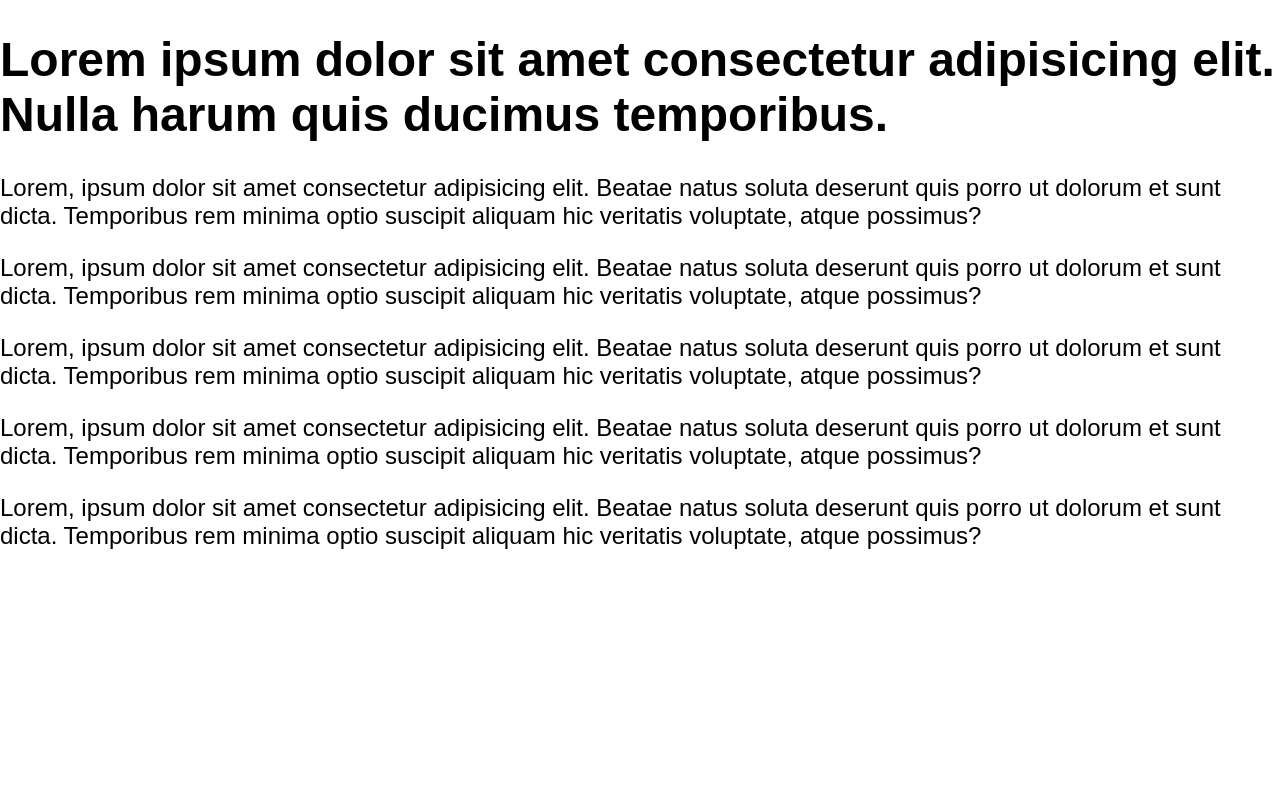
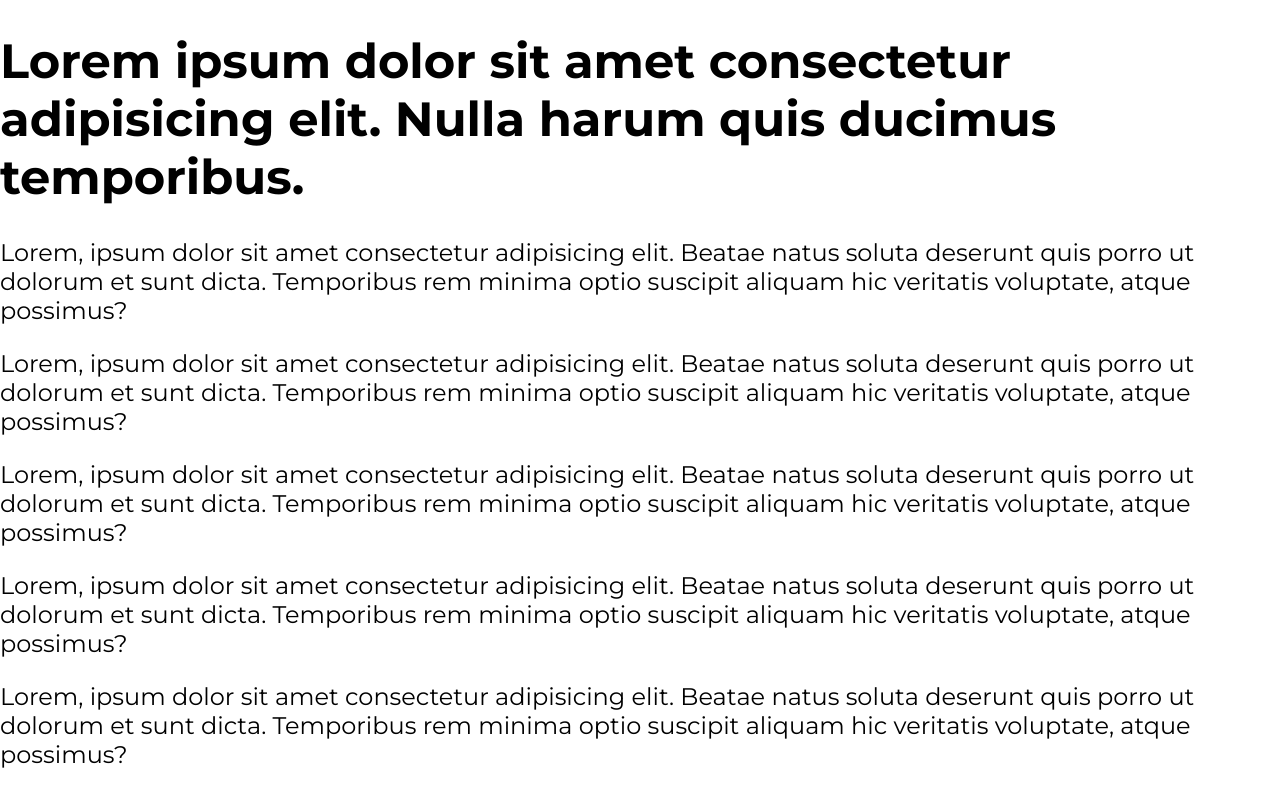
Before and after one commit to OddyHater/font-practice, a plain HTML site: page index.html in a window 1280 px wide. Drawn offline with Linux system fonts and the light colour scheme; files whose address does not match are found by name.

Commit message:
fix: changed link rules

```diff
--- a/index.html
+++ b/index.html
@@ -3,7 +3,11 @@
 <head>
   <meta charset="UTF-8">
   <meta name="viewport" content="width=device-width, initial-scale=1.0">
-  <link rel="preload" href="./font/font.css" as="font">
+  <link rel="preload" href="./font/montserrat-v25-latin-700.woff2" as="font" type="font/woff2" crossorigin="anonymous">
+  <link rel="preload" href="./font/montserrat-v25-latin-700.woff" as="font" type="font/woff" crossorigin="anonymous">
+  <link rel="preload" href="./font/montserrat-v25-latin-regular.woff2" as="font" type="font/woff2" crossorigin="anonymous">
+  <link rel="preload" href="./font/montserrat-v25-latin-700.woff" as="font" type="font/woff" crossorigin="anonymous">
+  <link rel="stylesheet" href="./font/font.css">
   <link rel="stylesheet" href="./style/style.css">
   <title>font practice</title>
 </head>
```
